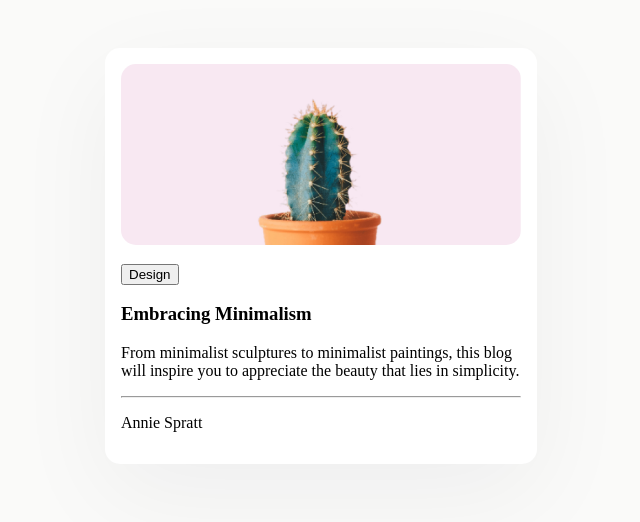
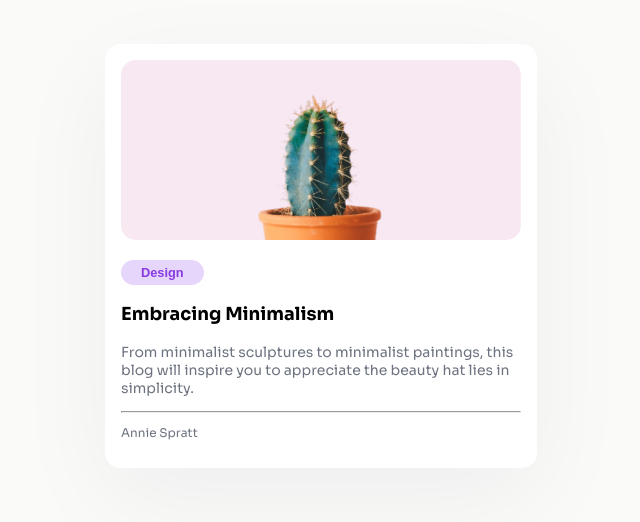
Before and after one commit to imranhowladar/minimal-blog, a plain HTML site: page index.html in a window 1280 px wide. Shown: the part 152-674 px from the top of the page, without its empty margins (319-959 px from the left). Drawn offline with Linux system fonts and the light colour scheme.

Commit message:
final commit

```diff
--- a/index.html
+++ b/index.html
@@ -1,21 +1,29 @@
 <!DOCTYPE html>
 <html lang="en">
+
 <head>
     <meta charset="UTF-8">
     <meta name="viewport" content="width=device-width, initial-scale=1.0">
     <title>Minimal Blog Card</title>
+
     <link rel="stylesheet" href="./style.css">
+
+    <link rel="preconnect" href="https://fonts.googleapis.com">
+    <link rel="preconnect" href="https://fonts.gstatic.com" crossorigin>
+    <link href="https://fonts.googleapis.com/css2?family=Sora:wght@100..800&display=swap" rel="stylesheet">
 </head>
+
 <body>
     <div class="container">
         <div class="wrapper">
             <img class="cactus" src="./image/cactus_img.jpg" alt="">
             <button>Design</button>
-            <h3>Embracing Minimalism</h3>
-            <p>From minimalist sculptures to minimalist paintings, this blog will inspire you to appreciate the beauty that lies in simplicity.</p>
+            <h3 class="title">Embracing Minimalism</h3>
+            <p class="description">From minimalist sculptures to minimalist paintings, this blog will inspire you to appreciate the beauty hat lies in simplicity.</p>
             <hr>
-            <p>Annie Spratt</p>
+            <p class="auther">Annie Spratt</p>
         </div>
     </div>
 </body>
+
 </html>
--- a/style.css
+++ b/style.css
@@ -10,10 +10,34 @@
     width: 400px;
     border-radius: 15px;
     padding: 1em;
-    box-shadow: 0px 30px 100px 0px rgba(17, 23, 41, 0.05)
+    box-shadow: 0px 30px 100px 0px rgba(17, 23, 41, 0.05);
+    font-family: "Sora", sans-serif;
 }
 .cactus{
     width: 100%;
     border-radius: 15px;
     margin-bottom: 15px;
 }
+button{
+    border-radius: 50px;
+    border: none;
+    background: #E6D6FC;
+    padding: 5px 20px;
+    color: #883AE1;
+    font-weight: 700;
+    font-size: 0.8rem;
+}
+.title{
+    font-size: 18px;
+}
+.description{
+    color: #6C727F;
+    font-size: 14px;
+}
+.auther{
+    color: #6C727F;
+    font-size: 12px;
+}
+hr{
+    color: #ff2e0a;
+}
```
